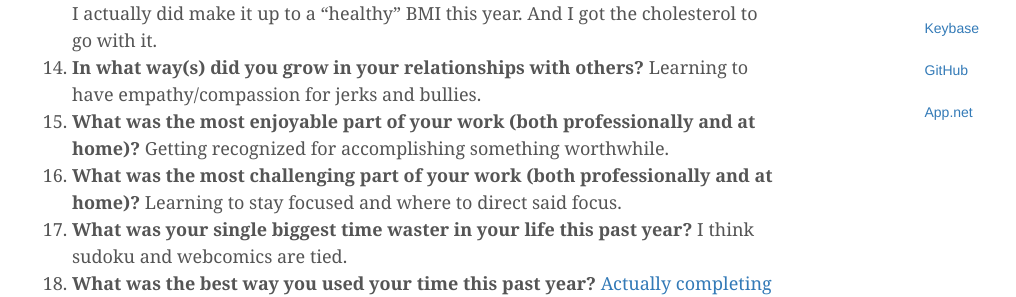
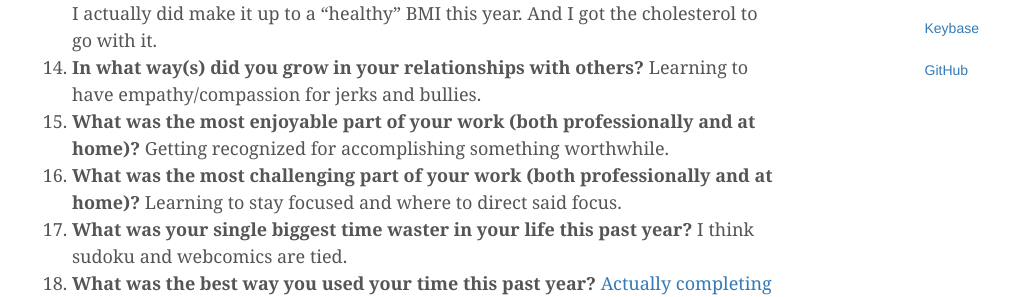
Before and after one commit to oddevan/oddevan-archive, a Jekyll site: the page built from index.html, in a window 1280 px wide and 900 px high, scrolled down 1092 px. Shown: the part 156-453 px from the top of the window, without its empty margins (38-1054 px from the left). Built offline with Jekyll 4.4.1, drawn with Linux system fonts in a browser that asks for light colours; nearby versions of some CDN libraries.

Commit message:
Removing App.net links

```diff
--- a/_layouts/default.html
+++ b/_layouts/default.html
@@ -84,7 +84,6 @@
 									<li><a href="http://youtube.com/oddevan">YouTube</a></li>
 									<li><a href="http://keybase.io/oddevan">Keybase</a></li>
 									<li><a href="http://github.com/oddevan">GitHub</a></li>
-									<li><a href="http://app.net/oddevan">App.net</a></li>
 								</ul>
     				</div>
     			</div>
@@ -94,7 +93,7 @@
 
     <div class="blog-footer">
     	<div class="container">
-      <p id="updates">Get new articles via <a href="http://twitter.com/oddevandotcom">Twitter</a>, <a href="http://app.net/oddevandotcom/">App.net</a>, or <a href="/feed.xml">RSS</a>.</p>
+      <p id="updates">Get new articles via <a href="http://twitter.com/oddevandotcom">Twitter</a> or <a href="/feed.xml">RSS</a>.</p>
 			<p><a href="http://eph.me/">Built by Evan Hildreth</a> in <a href="http://lifeingreenville.com/">Greenville, SC</a>.<br>
 		   &copy; Evan Hildreth. Licensed under a <a rel="license" href="http://creativecommons.org/licenses/by/4.0/deed.en_US">Creative Commons Attribution 4.0 Unported License</a> unless otherwise noted.</p>
 		  </div>
```
